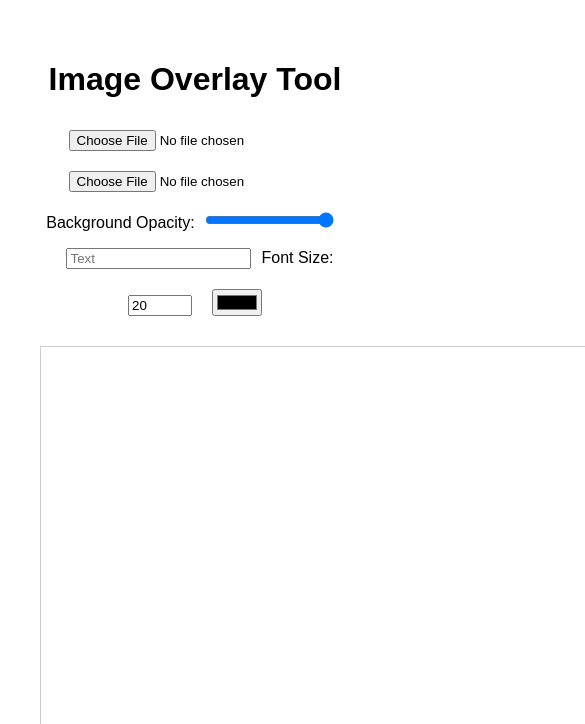
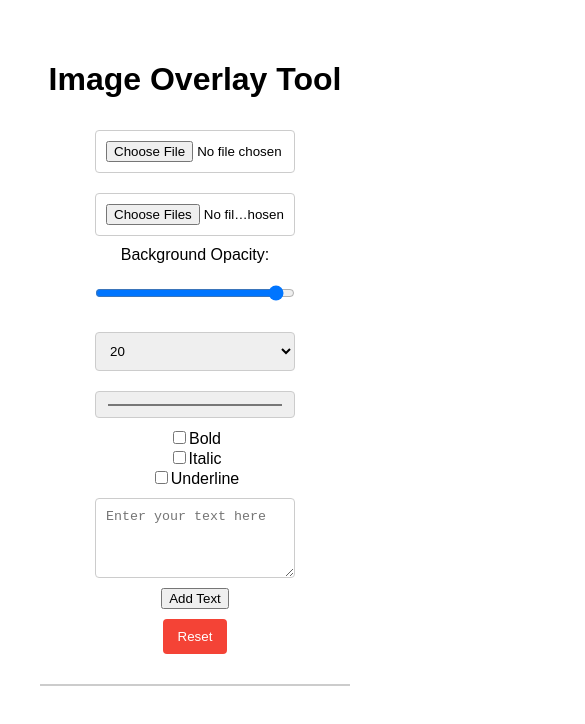
Before and after one commit to Fanu2/VisualOverlay, a Next.js app: page / in a window 390 px wide. Shown: the top 724 px of the page, 585 px wide, since content can reach past the window. Built offline with nearby package versions, Linux system fonts and the light colour scheme.

Commit message:
Initial commit

```diff
--- a/pages/index.js
+++ b/pages/index.js
@@ -6,11 +6,15 @@ import styles from '../styles/Home.module.css';
 const Home = () => {
   // State management for the component
   const [backgroundImage, setBackgroundImage] = useState(null);
-  const [overlayImage, setOverlayImage] = useState(null);
+  const [overlayImages, setOverlayImages] = useState([]); // Allow multiple overlay images
   const [opacity, setOpacity] = useState(1);
-  const [text, setText] = useState('');
+  const [textInstances, setTextInstances] = useState([]); // Array to hold multiple text instances
+  const [inputText, setInputText] = useState(''); // State for the text input
+  const [fontColor, setFontColor] = useState('#000');
   const [fontSize, setFontSize] = useState(20);
-  const [fontColor, setFontColor] = useState('#000');
+  const [isBold, setIsBold] = useState(false);
+  const [isItalic, setIsItalic] = useState(false);
+  const [isUnderlined, setIsUnderlined] = useState(false);
 
   // Handler to set the background image
   const handleBackgroundChange = (e) => {
@@ -20,17 +24,46 @@ const Home = () => {
     }
   };
 
-  // Handler to set the overlay image
+  // Handler to set overlay images
   const handleOverlayChange = (e) => {
-    const file = e.target.files[0];
-    if (file) {
-      setOverlayImage(URL.createObjectURL(file));
-    }
+    const files = Array.from(e.target.files);
+    const newOverlayImages = files.map((file) => URL.createObjectURL(file));
+    setOverlayImages((prevImages) => [...prevImages, ...newOverlayImages]);
+  };
+
+  // Function to add a new text instance
+  const addTextInstance = () => {
+    if (inputText.trim() === '') return; // Prevent adding empty text
+    const newTextInstance = {
+      id: Date.now(),
+      text: inputText,
+      position: { x: 0, y: 0 },
+      fontSize: fontSize,
+      isBold,
+      isItalic,
+      isUnderlined,
+    };
+    setTextInstances((prevInstances) => [...prevInstances, newTextInstance]);
+    setInputText(''); // Clear the input field after adding text
+  };
+
+  // Function to reset the canvas
+  const resetCanvas = () => {
+    setBackgroundImage(null);
+    setOverlayImages([]);
+    setOpacity(1);
+    setTextInstances([]);
+    setInputText('');
+    setFontColor('#000');
+    setFontSize(20);
+    setIsBold(false);
+    setIsItalic(false);
+    setIsUnderlined(false);
   };
 
   return (
     <div className={styles.container}>
-      <h1>Image Overlay Tool</h1>
+      <h1 className={styles.title}>Image Overlay Tool</h1>
       <div className={styles.controls}>
         <input
           type="file"
@@ -42,6 +75,7 @@ const Home = () => {
           type="file"
           accept="image/*"
           onChange={handleOverlayChange}
+          multiple // Allow multiple overlay images
           className={styles.fileInput}
         />
 
@@ -58,25 +92,29 @@ const Home = () => {
           />
         </label>
 
-        <input
-          type="text"
-          placeholder="Text"
-          value={text}
-          onChange={(e) => setText(e.target.value)}
-          className={styles.textInput}
-        />
-
-        <label>
-          Font Size:
-          <input
-            type="number"
-            min="10"
-            max="100"
+        <select
           value={fontSize}
-            onChange={(e) => setFontSize(e.target.value)}
+          onChange={(e) => setFontSize(parseInt(e.target.value, 10))}
           className={styles.numberInput}
-          />
-        </label>
+        >
+          <option value={20}>20</option>
+          <option value={25}>25</option>
+          <option value={30}>30</option>
+          <option value={35}>35</option>
+          <option value={40}>40</option>
+          <option value={45}>45</option>
+          <option value={50}>50</option>
+          <option value={55}>55</option>
+          <option value={60}>60</option>
+          <option value={65}>65</option>
+          <option value={70}>70</option>
+          <option value={75}>75</option>
+          <option value={80}>80</option>
+          <option value={85}>85</option>
+          <option value={90}>90</option>
+          <option value={95}>95</option>
+          <option value={100}>100</option>
+        </select>
 
         <input
           type="color"
@@ -84,6 +122,46 @@ const Home = () => {
           onChange={(e) => setFontColor(e.target.value)}
           className={styles.colorInput}
         />
+
+        <label>
+          <input
+            type="checkbox"
+            checked={isBold}
+            onChange={() => setIsBold(!isBold)}
+          />
+          Bold
+        </label>
+        <label>
+          <input
+            type="checkbox"
+            checked={isItalic}
+            onChange={() => setIsItalic(!isItalic)}
+          />
+          Italic
+        </label>
+        <label>
+          <input
+            type="checkbox"
+            checked={isUnderlined}
+            onChange={() => setIsUnderlined(!isUnderlined)}
+          />
+          Underline
+        </label>
+
+        <textarea
+          value={inputText}
+          onChange={(e) => setInputText(e.target.value)}
+          placeholder="Enter your text here"
+          className={styles.textInput} // Add custom styles if needed
+        />
+
+        <button onClick={addTextInstance} className={styles.addTextButton}>
+          Add Text
+        </button>
+
+        <button onClick={resetCanvas} className={styles.resetButton}>
+          Reset
+        </button>
       </div>
 
       <div
@@ -93,8 +171,9 @@ const Home = () => {
           opacity,
         }}
       >
-        {overlayImage && (
+        {overlayImages.map((overlayImage, index) => (
           <Rnd
+            key={index}
             bounds="parent"
             default={{
               x: 0,
@@ -102,31 +181,48 @@ const Home = () => {
               width: 500,
               height: 500,
             }}
+            enableResizing={true} // Enable resizing for overlay image
           >
             <Image
               src={overlayImage}
-              alt="Overlay"
+              alt={`Overlay ${index + 1}`}
               layout="fill" // Fill the bounds of the Rnd component
               objectFit="contain" // Ensures the overlay image fits within the Rnd bounds
               className={styles.overlayImage}
             />
           </Rnd>
-        )}
-        {text && (
+        ))}
+
+        {textInstances.map((instance) => (
+          <Rnd
+            key={instance.id}
+            bounds="parent"
+            defaultPosition={instance.position}
+            onDragStop={(e, d) =>
+              setTextInstances((prevInstances) =>
+                prevInstances.map((text) =>
+                  text.id === instance.id ? { ...text, position: { x: d.x, y: d.y } } : text
+                )
+              )
+            }
+            enableResizing={false}
+          >
             <div
               className={styles.textOverlay}
               style={{
-              fontSize: `${fontSize}px`,
+                fontSize: `${instance.fontSize}px`,
                 color: fontColor,
-              position: 'absolute',
-              top: '50%',
-              left: '50%',
-              transform: 'translate(-50%, -50%)',
+                fontWeight: instance.isBold ? 'bold' : 'normal',
+                fontStyle: instance.isItalic ? 'italic' : 'normal',
+                textDecoration: instance.isUnderlined ? 'underline' : 'none',
+                cursor: 'move',
+                userSelect: 'none',
               }}
             >
-            {text}
+              {instance.text}
             </div>
-        )}
+          </Rnd>
+        ))}
       </div>
     </div>
   );
--- a/styles/Home.module.css
+++ b/styles/Home.module.css
@@ -1,18 +1,29 @@
 .container {
   text-align: center;
   padding: 20px;
+  font-family: Arial, sans-serif; /* Set a default font for better readability */
 }
 
 .controls {
   margin-bottom: 20px;
+  display: flex;
+  flex-wrap: wrap; /* Allow controls to wrap on smaller screens */
+  justify-content: center; /* Center items horizontally */
 }
 
-.fileInput,
-.textInput,
-.rangeInput,
-.numberInput,
-.colorInput {
+.controls .fileInput,
+.controls .textInput,
+.controls .rangeInput,
+.controls .numberInput,
+.controls .colorInput,
+.controls select { /* Added local context to select */
   margin: 10px;
+  padding: 10px; /* Increased padding for better touch targets */
+  border: 1px solid #ccc;
+  border-radius: 4px; /* Added rounded corners */
+  width: calc(20% - 20px); /* Set width for input fields */
+  max-width: 200px; /* Set a max-width to maintain a consistent look */
+  box-sizing: border-box; /* Ensure padding and borders are included in the width */
 }
 
 .canvas {
@@ -22,6 +33,7 @@
   position: relative; /* Allow absolutely positioned children */
   margin: 0 auto; /* Center canvas */
   overflow: hidden; /* Prevent overflow */
+  background-color: #f9f9f9; /* Light background color for the canvas */
 }
 
 .overlayImage {
@@ -31,3 +43,99 @@
 .textOverlay {
   pointer-events: none; /* Disable interactions with the text overlay */
 }
+
+/* Button Styles */
+.button {
+  padding: 10px 15px;
+  margin: 10px;
+  border: none;
+  border-radius: 4px;
+  color: white;
+  cursor: pointer;
+  transition: background-color 0.3s;
+}
+
+.previewButton,
+.downloadButton {
+  background-color: #0070f3; /* Next.js blue */
+}
+
+.previewButton:hover,
+.downloadButton:hover {
+  background-color: #005bb5; /* Darken on hover */
+}
+
+/* Modal Styles */
+.previewModal {
+  position: fixed;
+  top: 50%;
+  left: 50%;
+  transform: translate(-50%, -50%);
+  background: white;
+  padding: 20px;
+  box-shadow: 0 0 10px rgba(0, 0, 0, 0.5);
+  z-index: 1000; /* Ensure it appears on top */
+  border-radius: 8px; /* Rounded corners for the modal */
+}
+
+.closeButton {
+  padding: 10px 15px;
+  margin-top: 10px;
+  border: none;
+  border-radius: 4px;
+  background-color: #d9534f; /* Red color for close button */
+  color: white;
+  cursor: pointer;
+}
+
+.closeButton:hover {
+  background-color: #c9302c; /* Darken on hover */
+}
+
+/* Responsive Design */
+@media (max-width: 600px) {
+  .controls .fileInput,
+  .controls .textInput,
+  .controls .rangeInput,
+  .controls .numberInput,
+  .controls .colorInput,
+  .controls select { /* Make sure select also takes full width */
+    width: 100%; /* Full width for small screens */
+  }
+
+  .controls {
+    flex-direction: column; /* Stack controls vertically */
+    align-items: center; /* Center items */
+  }
+
+  .canvas {
+    width: 100%; /* Make canvas responsive */
+    height: auto; /* Maintain aspect ratio */
+  }
+}
+
+/* Reset Button Styles */
+.resetButton {
+  padding: 10px 15px;
+  margin: 10px;
+  border: none;
+  border-radius: 4px;
+  background-color: #f44336; /* Red color for reset button */
+  color: white;
+  cursor: pointer;
+}
+
+.resetButton:hover {
+  background-color: #c62828; /* Darken on hover */
+}
+
+/* Text Input Styles */
+.textInput {
+  margin: 10px;
+  padding: 10px;
+  border: 1px solid #ccc;
+  border-radius: 4px;
+  width: calc(40% - 20px); /* Wider input area for text */
+  height: 80px; /* Increased height for better typing area */
+  box-sizing: border-box; /* Ensure padding is included in width */
+}
```
Lines whose indentation alone changed are shown as unchanged.
